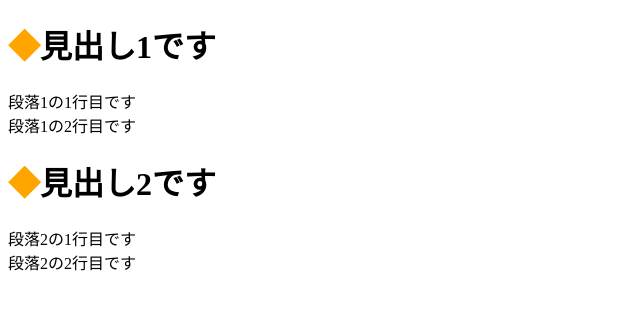
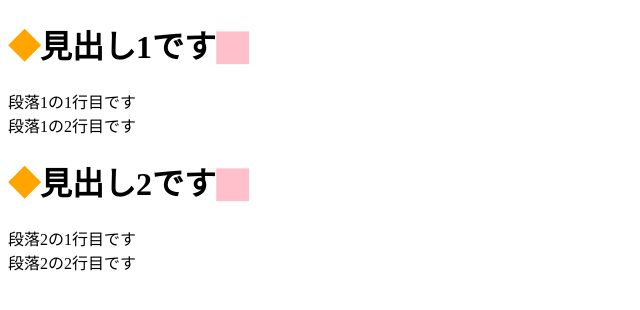
Before and after one commit to Miyu1008/html-css-basic-kadai, a plain HTML site: page iroiro/pseudo-elements.html in a window 1280 px wide. Shown: the whole page, without its empty margins (0-640 px from the left). Drawn offline with Linux system fonts and the light colour scheme.

Commit message:
::after追加

```diff
--- a/iroiro/pseudo-elements.css
+++ b/iroiro/pseudo-elements.css
@@ -2,3 +2,8 @@ h1::before {
     content: "◆";
     color: orange;
 }
+h1::after{
+    content:"⬛︎";
+    color:pink;
+
+}
```
